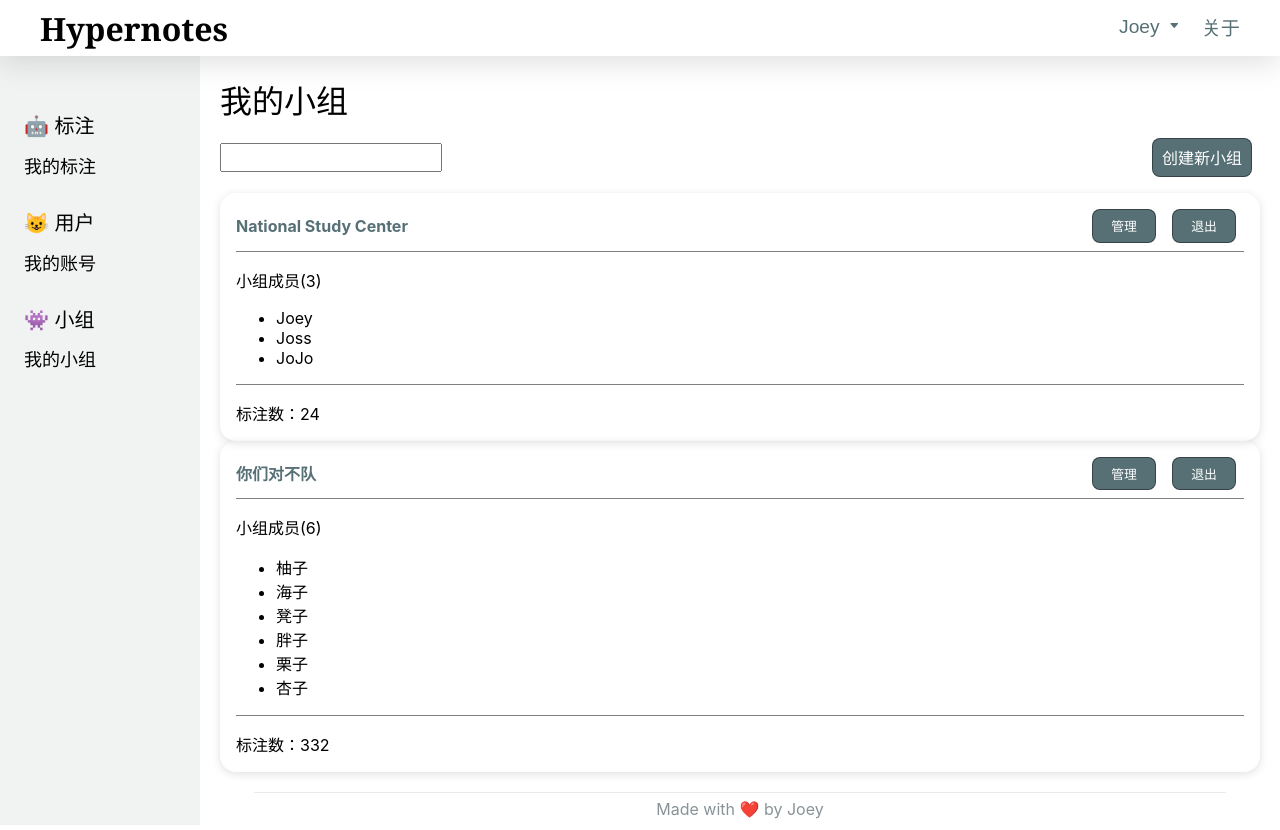
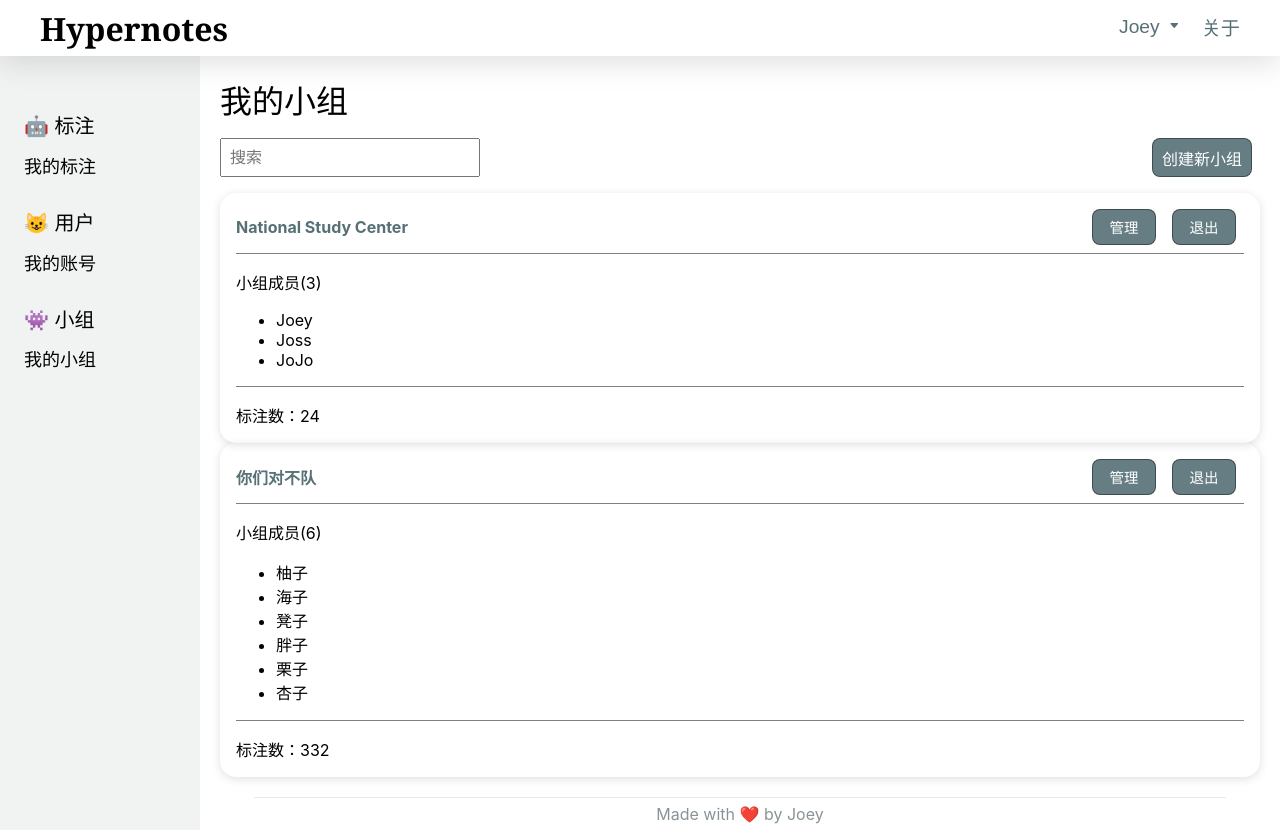
Before and after one commit to joeyiming/hypernotes-frontend, a React (Create React App) app: page /home/group in a window 1280 px wide. Built offline with nearby package versions, Linux system fonts and the light colour scheme.

Commit message:
style fix

```diff
--- a/src/App.scss
+++ b/src/App.scss
@@ -22,6 +22,7 @@ p {
 .left {
   background-color: $color-background;
   width: 30vw;
+  min-width: 400px;
   height: 100vh;
   flex: initial;
   display: flex;
@@ -153,7 +154,24 @@ p {
     padding: 0;
   }
 
-  a.more {
+}
+
+.text-wrapper {
+  padding: .5rem .5rem 1rem;
+  background-color: rgba($color: $color-secondary, $alpha: 0.6);
+
+  .title {
+    font-family: $font-bold;
+    font-size: 36px;
+    color: white;
+  }
+
+  p,
+  a {
+    margin: .5rem 1rem;
+  }
+
+  .more {
     color: $color-primary;
     padding-bottom: .2rem;
     font-size: 1.4rem;
@@ -163,22 +181,6 @@ p {
       border-bottom: 2px solid;
       border-color: #{color};
     }
-  }
-}
-
-.text-wrapper {
-  padding: .5rem .5rem 1rem;
-  background-color: rgba($color: $color-secondary, $alpha: 0.6);
-
-  .title {
-    font-family: $font-bold;
-    font-size: 48px;
-    color: white;
-  }
-
-  p,
-  a {
-    margin: .5rem 1rem;
   }
 
   .description {
@@ -215,6 +217,22 @@ p {
 
 /* 响应式设计 */
 
+@media (max-width: 920px) {
+  .text-wrapper {
+    .title {
+      font-size: 28px;
+    }
+
+    .description {
+      font-size: 18px;
+    }
+
+    .more {
+      font-size: 16px;
+    }
+  }
+}
+
 @media (max-width: 800px) {
   .left {
     width: 100%;
--- a/src/components/AnnoPage.js
+++ b/src/components/AnnoPage.js
@@ -4,7 +4,7 @@ function AnnoPage() {
   return (
     <main id='Anno'>
       <form id='search-bar'>
-        <input id='search' type='text' defaultValue='搜索' />
+        <input id='search' type='text' placeholder='搜索' />
       </form>
       <div className='anno-header'>
         <div className='anno-user'>Joey</div>
--- a/src/components/GroupPage.js
+++ b/src/components/GroupPage.js
@@ -7,8 +7,8 @@ function GroupPage() {
       <div className='header'>
         <div className='title'>我的小组</div>
         <div className='wrapper'>
-          <form>
-            <input type='text' />
+          <form id='search-bar'>
+            <input type='text' placeholder='搜索'/>
           </form>
           <button className='btn btn-big'>创建新小组</button>
         </div>
--- a/src/style/AnnoPage.scss
+++ b/src/style/AnnoPage.scss
@@ -1,5 +1,12 @@
 @import './variables';
 @import './tools';
+
+main#Anno {
+  form#search-bar {
+    width: 50vw;
+    height: 2rem;
+    margin: 0 auto;
+  }
 
   .anno-header {
     color: $color-secondary;
@@ -65,3 +72,4 @@
       }
     }
   }
+}
--- a/src/style/GroupPage.scss
+++ b/src/style/GroupPage.scss
@@ -16,11 +16,6 @@ main#Group {
       justify-content: space-between;
       align-items: center;
       margin: 1rem 0;
-
-      input {
-        padding: .3rem 1rem;
-        font-size: .9rem;
-      }
     }
   }
 
@@ -44,7 +39,7 @@ main#Group {
 
       .group-btns {
         button {
-          font-size: .8rem;
+          font-size: .9rem;
         }
       }
     }
--- a/src/style/Home.scss
+++ b/src/style/Home.scss
@@ -7,7 +7,7 @@
   margin: 0;
   padding: 0;
   display: grid;
-  grid-template-rows: 1fr 9fr 1fr;
+  grid-template-rows: 56px 9fr 1fr;
   grid-template-columns: 1fr 6fr;
   width: 100vw;
   height: 100vh;
@@ -19,7 +19,6 @@
     display: flex;
     justify-content: space-between;
     align-items: center;
-    min-height: 56px;
 
     .title {
       margin-left: 5vmin;
@@ -92,19 +91,6 @@
     display: flex;
     flex-direction: column;
     padding: 20px;
-
-    form#search-bar {
-      width: 50vw;
-      height: 2rem;
-      margin: 0 auto;
-
-      input {
-        width: 100%;
-        height: 100%;
-        font-size: 1rem;
-        padding: 4px;
-      }
-    }
   }
 
 
--- a/src/style/_tools.scss
+++ b/src/style/_tools.scss
@@ -6,7 +6,7 @@
   border-radius: 8px;
 
   color: white;
-  background-color: $color-secondary;
+  background-color: rgba($color: $color-secondary, $alpha: .9);
   cursor: pointer;
 
   &-big {
@@ -20,4 +20,19 @@
     padding: .4rem .2rem;
     font-size: .8rem;
   }
+
+  &:hover {
+    background-color: rgba($color: $color-secondary, $alpha: 1);
+  }
 }
+
+form#search-bar {
+
+  input {
+    width: 100%;
+    height: 100%;
+    font-size: 1rem;
+    padding: .5rem;
+    font-family: $font-main;
+  }
+}
```
Lines whose indentation alone changed are shown as unchanged.
